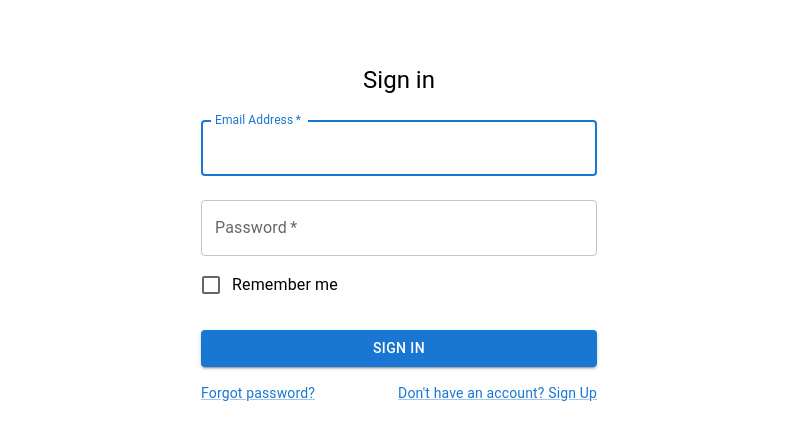
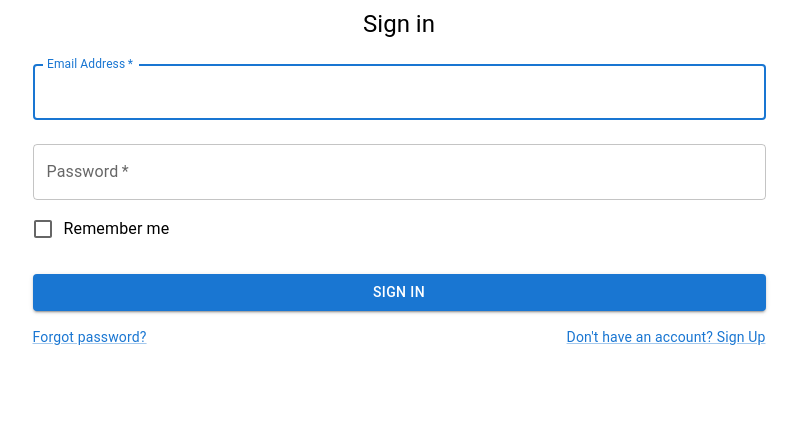
Before and after one commit to Sandun-Induranga/Smart-Stream, a React (Create React App) app in the folder frontend/: page / in a window 1280 px wide. Shown: the top 440 px of the page, without its empty margins (241-1039 px from the left). Built offline with nearby package versions, Linux system fonts and the light colour scheme.

Commit message:
Content Updated

```diff
--- a/frontend/src/App.tsx
+++ b/frontend/src/App.tsx
@@ -1,7 +1,12 @@
+import { Box } from "@mui/material";
 import PageRoutes from "./components/Routes/PageRoutes";
 
 const App = () => {
-  return <PageRoutes />;
+  return (
+    <Box sx={{ minHeight: "100vh", p: 0 }}>
+      <PageRoutes />
+    </Box>
+  );
 };
 
 export default App;
--- a/frontend/src/components/TopBar/TopBar.tsx
+++ b/frontend/src/components/TopBar/TopBar.tsx
@@ -1,8 +1,14 @@
 import { Box } from "@mui/material";
-import React from "react";
 
 const TopBar = () => {
-  return <Box sx={{ height: "10vh", background: "blue" }}></Box>;
+  return (
+    <Box
+      sx={{
+        height: "10vh",
+        background: "blue",
+      }}
+    ></Box>
+  );
 };
 
 export default TopBar;
--- a/frontend/src/pages/Home/Home.tsx
+++ b/frontend/src/pages/Home/Home.tsx
@@ -1,21 +1,22 @@
-import { Box, Container } from "@mui/material";
+import { Box } from "@mui/material";
 import TopBar from "../../components/TopBar/TopBar";
 
 const Home = () => {
   return (
-    <Container component="main" maxWidth="xs">
+    <Box sx={{ minHeight: "100vh" }}>
       <TopBar />
       <Box
         sx={{
-          marginTop: 8,
+          height: "90vh",
+          // background: "red",
           display: "flex",
-          flexDirection: "column",
+          justifyContent: "center",
           alignItems: "center",
         }}
       >
-        Home
+        <h1>Home</h1>
       </Box>
-    </Container>
+    </Box>
   );
 };
 
--- a/frontend/src/pages/SignIn/SignIn.tsx
+++ b/frontend/src/pages/SignIn/SignIn.tsx
@@ -2,7 +2,6 @@ import {
   Box,
   Button,
   Checkbox,
-  Container,
   FormControlLabel,
   Grid,
   Link,
@@ -12,10 +11,10 @@ import {
 
 const SignIn = () => {
   return (
-    <Container component="main" maxWidth="xs">
+    <Box>
       <Box
         sx={{
-          marginTop: 8,
+          // marginTop: 8,
           display: "flex",
           flexDirection: "column",
           alignItems: "center",
@@ -71,7 +70,7 @@ const SignIn = () => {
           </Grid>
         </Box>
       </Box>
-    </Container>
+    </Box>
   );
 };
 
```
Also changed, not shown: frontend/tsconfig.json (+2 -8 lines).
